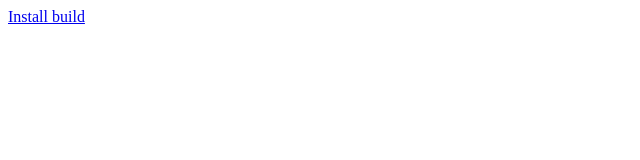
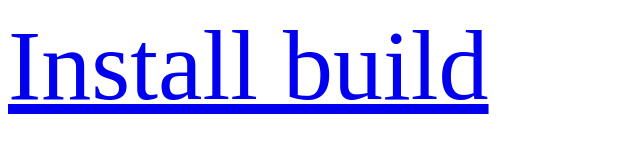
Before and after one commit to Nikaaner/nikaaner.github.io, a plain HTML site: page index.html in a window 1280 px wide. Shown: the whole page, without its empty margins (0-640 px from the left). Drawn offline with Linux system fonts and the light colour scheme.

Commit message:
Update manifest

```diff
--- a/index.html
+++ b/index.html
@@ -1,6 +1,6 @@
 <!DOCTYPE html>
 <html>
 <body>
-<a href="itms-services://?action=download-manifest&url=https://nikaaner.github.io/manifest.plist">Install build</a>
+<a href="itms-services://?action=download-manifest&url=https://nikaaner.github.io/manifest.plist" style="font-size: 100px">Install build</a>
 </body>
 </html>
```
Also changed, not shown: 1 other file.
